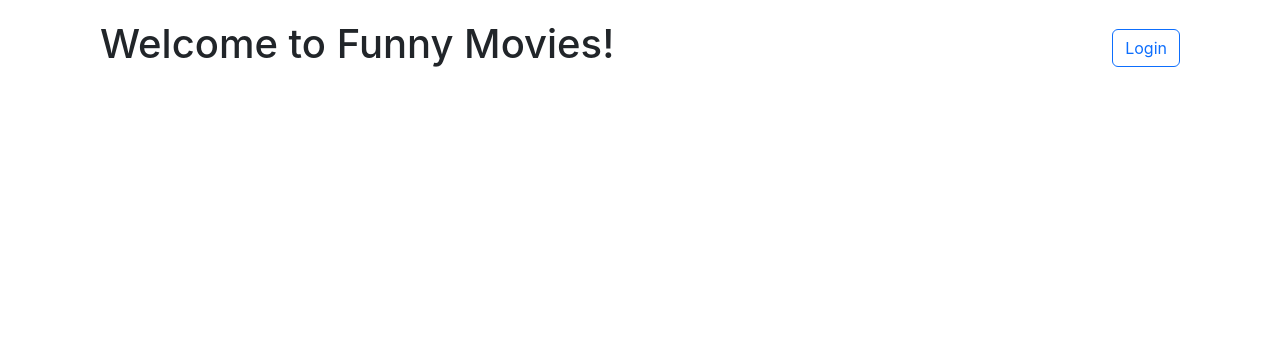
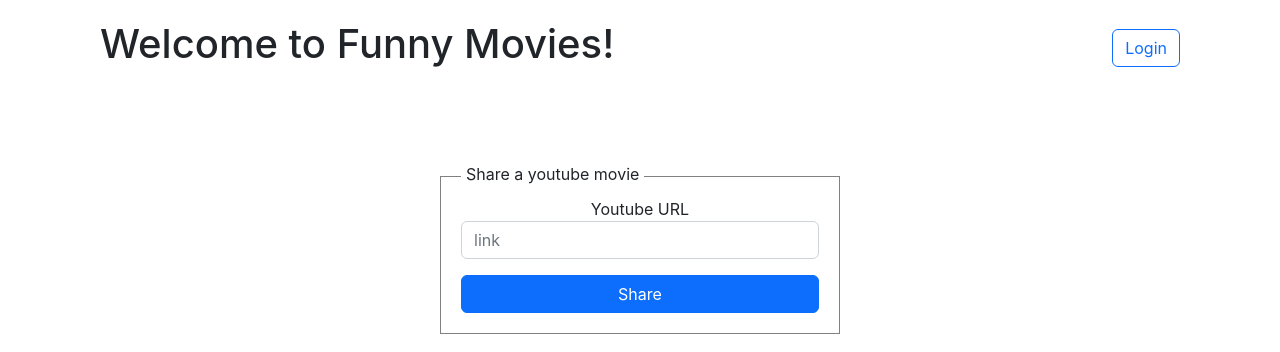
Before and after one commit to hienpham87/assignment, a React (Create React App) app: page /share in a window 1280 px wide. Shown: the top 352 px of the page. Built offline with nearby package versions, Linux system fonts and the light colour scheme.

Commit message:
Add share page

```diff
--- a/src/App.tsx
+++ b/src/App.tsx
@@ -1,15 +1,15 @@
-import React, { useEffect } from "react";
+import React from "react";
 import "./App.css";
 import "../node_modules/bootstrap/dist/css/bootstrap.min.css";
-import { Route, Routes, useLocation } from "react-router-dom";
+import { Route, Routes } from "react-router-dom";
 import { Login } from "./app/components/user/Login";
 import { Register } from "./app/components/Register";
-import { Home } from "./app/components/Home";
 import { useNavigate } from "react-router-dom";
 import { useAppDispatch, useAppSelector } from "./app/hooks";
 import { logoutAction, selectUser } from "./app/components/user/userSlice";
 import styled from "styled-components";
 import { Movies } from "./app/components/movies/Movies";
+import { Share } from "./app/components/Share";
 
 const Header = styled.div`
   display: flex;
@@ -43,6 +43,12 @@ function App() {
               <span>Welcome {currentUser?.username}</span>
               <button
                 className="btn btn-outline-primary"
+                onClick={() => navigate("/share")}
+              >
+                Share a movie
+              </button>
+              <button
+                className="btn btn-outline-primary"
                 onClick={() => logout()}
               >
                 Logout
@@ -60,6 +66,7 @@ function App() {
       </Header>
       <Routes>
         <Route path="/" element={<Movies />} />
+        <Route path="share" element={<Share />} />
         <Route path="login" element={<Login />} />
         <Route path="register" element={<Register />} />
       </Routes>
--- a/src/app/components/Home.tsx
+++ /dev/null
@@ -1,5 +0,0 @@
-import React from "react";
-
-export function Home() {
-  return <div>Home page</div>;
-}
--- a/src/app/components/Register.tsx
+++ b/src/app/components/Register.tsx
@@ -18,7 +18,6 @@ export function Register() {
 
   const signUp = async () => {
     const response = await signup(username, password);
-    console.log("response", response);
     setSuccess(true);
   };
 
--- /dev/null
+++ b/src/app/components/Share.tsx
@@ -0,0 +1,76 @@
+import React, { useState } from "react";
+import { useNavigate } from "react-router-dom";
+import styled from "styled-components";
+import { useAppDispatch, useAppSelector } from "../hooks";
+import { shareMovieAction } from "./movies/movieSlice";
+import { selectUser } from "./user/userSlice";
+
+const Container = styled.div`
+  display: flex;
+  justify-content: center;
+  margin-top: 100px;
+`;
+
+const Panel = styled.div`
+  position: relative;
+  width: 400px;
+  border: 1px solid gray;
+  padding: 20px;
+`;
+
+const Label = styled.label`
+  position: absolute;
+  top: -20px;
+  left: 20px;
+  background: white;
+  padding: 5px;
+`;
+export function Share() {
+  const [url, setUrl] = useState("");
+  const { currentUser } = useAppSelector(selectUser);
+  const dispatch = useAppDispatch();
+  const navigate = useNavigate();
+
+  const getId = (url: string) => {
+    const regExp =
+      /^.*(youtu.be\/|v\/|u\/\w\/|embed\/|watch\?v=|&v=)([^#&?]*).*/;
+    const match = url.match(regExp);
+
+    return match && match[2].length === 11 ? match[2] : "";
+  };
+
+  return (
+    <Container>
+      <Panel>
+        <Label>Share a youtube movie</Label>
+
+        <div className="mb-3">
+          <label>Youtube URL</label>
+          <input
+            type="text"
+            className="form-control"
+            placeholder="link"
+            onChange={(e) => setUrl(e.target.value)}
+          />
+        </div>
+        <div className="d-grid">
+          <button
+            type="submit"
+            className="btn btn-primary"
+            onClick={() => {
+              dispatch(
+                shareMovieAction({
+                  id: getId(url),
+                  sharedBy: currentUser?.username || "Guest",
+                })
+              );
+              navigate("/");
+            }}
+          >
+            Share
+          </button>
+        </div>
+      </Panel>
+    </Container>
+  );
+}
--- a/src/app/components/movies/Movie.tsx
+++ b/src/app/components/movies/Movie.tsx
@@ -13,10 +13,6 @@ const Container = styled.div`
   box-shadow: 0 5px 20px 10px rgb(0 0 0 / 20%);
   overflow: hidden;
   margin-bottom: 20px;
-
-  & > video {
-    width: 360px;
-  }
 `;
 
 const Content = styled.div`
@@ -113,7 +109,7 @@ const Price = styled.div`
 `;
 
 export function MovieItem({ movieItem, vote }: any) {
-  const { id, name, tags, price, sharedBy, votedUp, votedDown } = movieItem;
+  const { id, name, tags, sharedBy, votedUp, votedDown } = movieItem;
   const { voteStatus } = vote || {};
   const { token } = useAppSelector(selectUser);
   const dispatch = useAppDispatch();
@@ -126,7 +122,7 @@ export function MovieItem({ movieItem, vote }: any) {
       <iframe
         width="420"
         height="300"
-        src="https://www.youtube.com/embed/tgbNymZ7vqY?autoplay=1&mute=1"
+        src={`https://www.youtube.com/embed/${id}`}
       ></iframe>
       <Content>
         <MovieTitle>
@@ -203,7 +199,7 @@ export function MovieItem({ movieItem, vote }: any) {
           </MovieDetail>
         </MovieDetails>
       </Content>
-      <Price>${price}</Price>
+      <Price></Price>
     </Container>
   );
 }
--- a/src/app/components/movies/Movies.tsx
+++ b/src/app/components/movies/Movies.tsx
@@ -3,8 +3,6 @@ import styled from "styled-components";
 import { MovieItem } from "./Movie";
 import { fetchMovieAction, selectMovies } from "./movieSlice";
 import { useAppSelector, useAppDispatch } from "../../../app/hooks";
-import { FontAwesomeIcon } from "@fortawesome/react-fontawesome";
-import { faThumbsDown, faThumbsUp } from "@fortawesome/free-solid-svg-icons";
 
 const Container = styled.div`
   display: flex;
@@ -23,7 +21,7 @@ export function Movies() {
   return (
     <Container>
       {movies.map((movie) => (
-        <MovieItem movieItem={movie} vote={votes.find(vote => vote.idMovie === movie.id)}/>
+        <MovieItem key={movie.id} movieItem={movie} vote={votes.find(vote => vote.idMovie === movie.id)}/>
       ))}
     </Container>
   );
--- a/src/app/components/movies/movie.api.ts
+++ b/src/app/components/movies/movie.api.ts
@@ -1,22 +1,22 @@
 // A mock function to mimic making an async request for data
 
 import { Movie } from "./movie.model";
+import axios from "axios";
+import { BASE_URL } from "../../utils";
 
 const movies: Movie[] = [
   {
-    id: 1,
+    id: "tgbNymZ7vqY",
     name: "First Blood Part II",
     tags: ["#action"],
-    price: 12.5,
     sharedBy: 'root@gmail.com',
     votedUp: 89,
     votedDown: 32
   },
   {
-    id: 2,
+    id: "8IEezGQwgZk",
     name: "Tom and Jerry",
-    tags: ["#cartoon"],
-    price: 10.1,
+    tags: ["#music"],
     sharedBy: 'root@gmail.com',
     votedUp: 12,
     votedDown: 3
@@ -24,7 +24,18 @@ const movies: Movie[] = [
 ];
 
 export const fetchMovie = async () => {
-  return new Promise<{ data: Movie[] }>((resolve) =>
-    setTimeout(() => resolve({ data: movies }), 500)
-  );
+//   return new Promise<{ data: Movie[] }>((resolve) =>
+//     setTimeout(() => resolve({ data: movies }), 500)
+//   );
+const response = await axios.get<Movie[]>(`${BASE_URL}/api/product/`);
+console.log('response', response.data);
+  return response.data;
 };
+
+export const shareMovie = async (id: string, sharedBy: string) => {
+    const response = await axios.post<Movie>(`${BASE_URL}/api/product/share`, {
+        id,
+        sharedBy,
+    });
+    return response.data;
+  };
--- a/src/app/components/movies/movie.model.ts
+++ b/src/app/components/movies/movie.model.ts
@@ -1,14 +1,13 @@
 export interface Movie {
-    id: number,
+    id: string,
     name: string,
     tags: string[],
-    price: number,
     sharedBy: string,
     votedUp: number,
     votedDown: number
 }
 
 export interface Voted {
-    idMovie: number;
+    idMovie: string;
     voteStatus: string
 }
--- a/src/app/components/movies/movieSlice.ts
+++ b/src/app/components/movies/movieSlice.ts
@@ -1,6 +1,7 @@
 import { createAsyncThunk, createSlice, PayloadAction } from "@reduxjs/toolkit";
+import { idText } from "typescript";
 import { RootState, AppThunk } from "../../../app/store";
-import { fetchMovie } from "./movie.api";
+import { fetchMovie, shareMovie } from "./movie.api";
 import { Movie, Voted } from "./movie.model";
 
 export interface MovieState {
@@ -15,15 +16,24 @@ const initialState: MovieState = {
   isLoading: false,
 };
 
-export const fetchMovieAction = createAsyncThunk(
+export const fetchMovieAction = createAsyncThunk<Movie[]>(
   "movie/fetchMovie",
   async () => {
-    const response = await fetchMovie();
-    // The value we return becomes the `fulfilled` action payload
-    return response.data;
+    return await fetchMovie();
   }
 );
 
+export const shareMovieAction = createAsyncThunk<
+  Movie,
+  { id: string; sharedBy: string }
+>("movie/shareMovie", async ({ id, sharedBy }) => {
+  return await shareMovie(id, sharedBy);
+});
+
+export interface ShareMovieProps {
+  id: string;
+  sharedBy: string;
+}
 export const movieSlice = createSlice({
   name: "movie",
   initialState,
@@ -31,7 +41,7 @@ export const movieSlice = createSlice({
   reducers: {
     voteAction: (state, action: PayloadAction<Voted>) => {
       state.votes = state.votes.concat(action.payload);
-    },
+    }
   },
   // The `extraReducers` field lets the slice handle actions defined elsewhere,
   // including actions generated by createAsyncThunk or in other slices.
@@ -46,6 +56,10 @@ export const movieSlice = createSlice({
       })
       .addCase(fetchMovieAction.rejected, (state) => {
         state.isLoading = false;
+      })
+      .addCase(shareMovieAction.fulfilled, (state, action) => {
+        state.isLoading = false;
+        state.movies = state.movies.concat(action.payload);
       });
   },
 });
--- a/src/app/utils.ts
+++ b/src/app/utils.ts
@@ -1 +1 @@
-export const BASE_URL = "https://express-deploy.vercel.app"
+export const BASE_URL = "http://localhost:8080"
```
Also changed, not shown: 1 other file (tests, documents, lock files or other folders).
